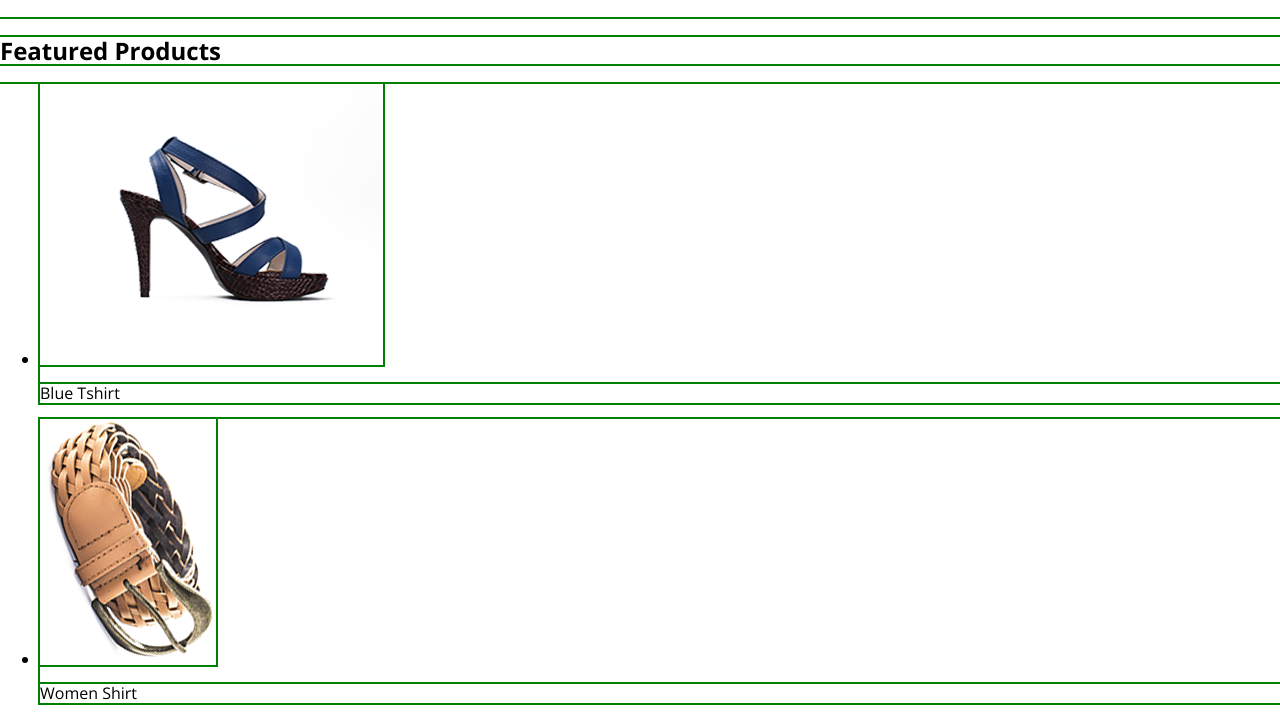
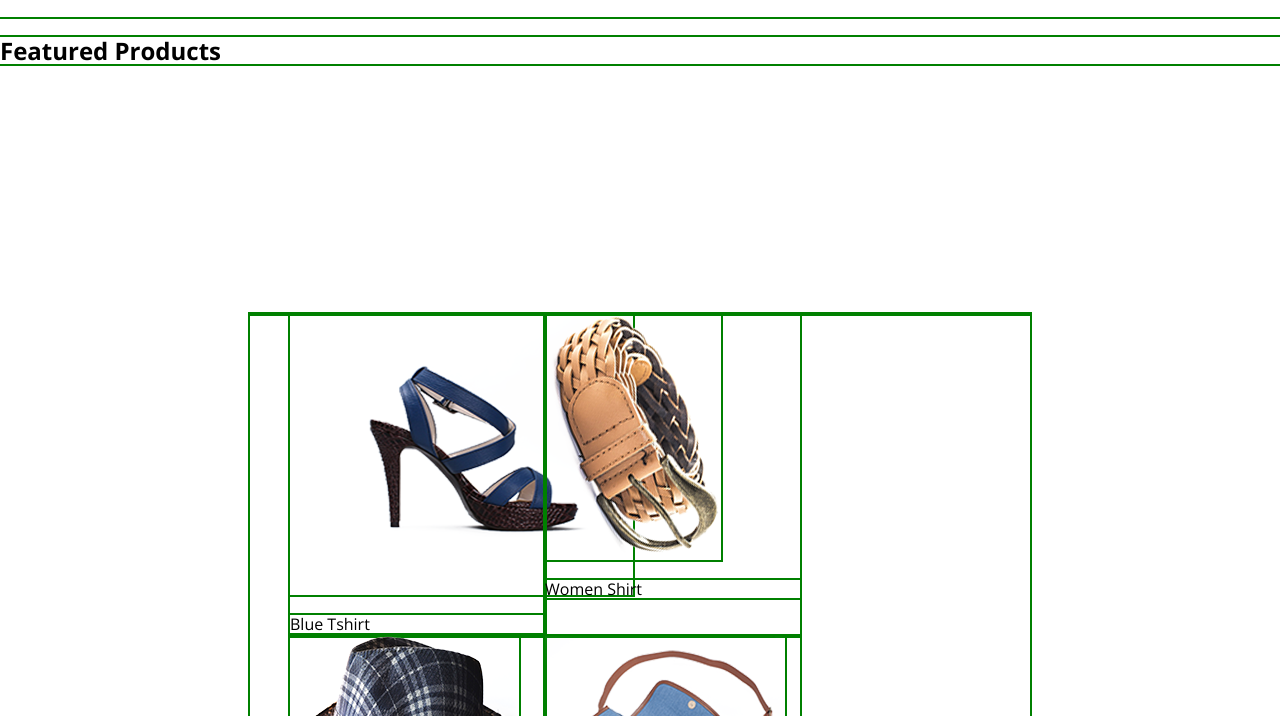
Before and after one commit to ulashchyk/goit-fe-course, a plain HTML site: page hw-04/index.html in a window 1280 px wide. Shown: the part 58-774 px from the top of the page. Drawn offline with nearby package versions, Linux system fonts and the light colour scheme.

Commit message:
second attempt at module4 homework

```diff
--- a/hw-04/css/styles.css
+++ b/hw-04/css/styles.css
@@ -27,3 +27,14 @@
     display: table;
     clear: both;
 }
+
+.item-gallery {
+    margin: 250px;
+}
+
+.product-list-item {
+    display: block;
+    width: 255px;
+    height: 322px;
+    float: left;
+}
--- a/hw-04/index.html
+++ b/hw-04/index.html
@@ -32,7 +32,7 @@
     <main>
 
         <h2 class="section-title">Featured Products</h2>
-        <section class="item-gallery">
+        <section class="item-gallery clearfix">
             <ul class="product-list">
                 <li class="product-list-item">
                     <img src="./img/blue-shoe.png" alt="cool blue shoe" width="343" height="281">
```
